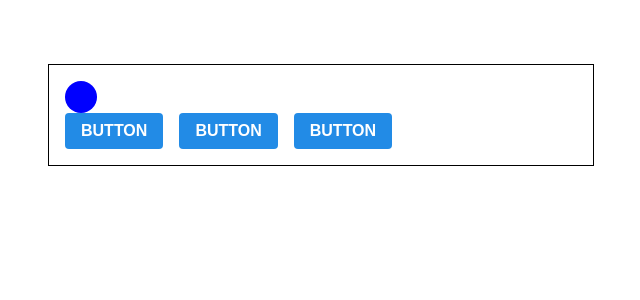
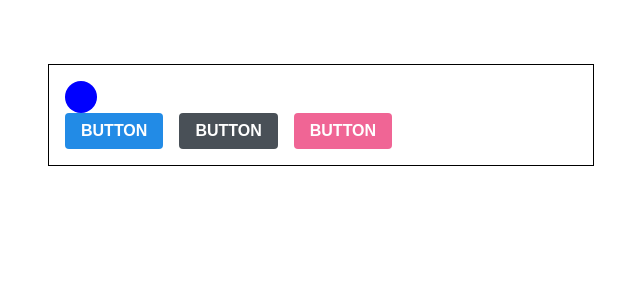
Before and after one commit to SungHyun627/React_Study, a React (Create React App) app in the folder react-component-styling/styling-with-styled-components/: page / in a window 1280 px wide. Shown: the top 300 px of the page, without its empty margins (319-959 px from the left). Built offline with nearby package versions, Linux system fonts and the light colour scheme.

Commit message:
use ThemeProvivder's palette using props

```diff
--- a/react-component-styling/styling-with-styled-components/src/components/Button.js
+++ b/react-component-styling/styling-with-styled-components/src/components/Button.js
@@ -1,4 +1,4 @@
-import styled from "styled-components";
+import styled, { css } from "styled-components";
 import { darken, lighten } from "polished";
 
 const StyledButton = styled.button`
@@ -15,21 +15,30 @@ const StyledButton = styled.button`
 
   height: 2.25rem;
   font-size: 1rem;
-
-  background: #228be6;
-  &:hover {
-    background: ${lighten(0.1, "#228be6")};
-  }
-  &:active {
-    background: ${darken(0.1, "#228be6")};
-  }
+  ${(props) => {
+    const selected = props.theme.palette[props.color];
+    return css`
+      background: ${selected};
+      &:hover {
+        background: ${lighten(0.1, selected)};
+      }
+      &:active {
+        background: ${darken(0.1, selected)};
+      }
+    `;
+  }}
 
   & + & {
-    margin-left: 1rem;}
+    margin-left: 1rem;
   }
 `;
 const Button = ({ children, ...rest }) => {
   return <StyledButton {...rest}>{children}</StyledButton>;
 };
 
+// 버튼의 초기 색깔 blue로 설정
+Button.defaultProps = {
+  color: "blue",
+};
+
 export default Button;
```
